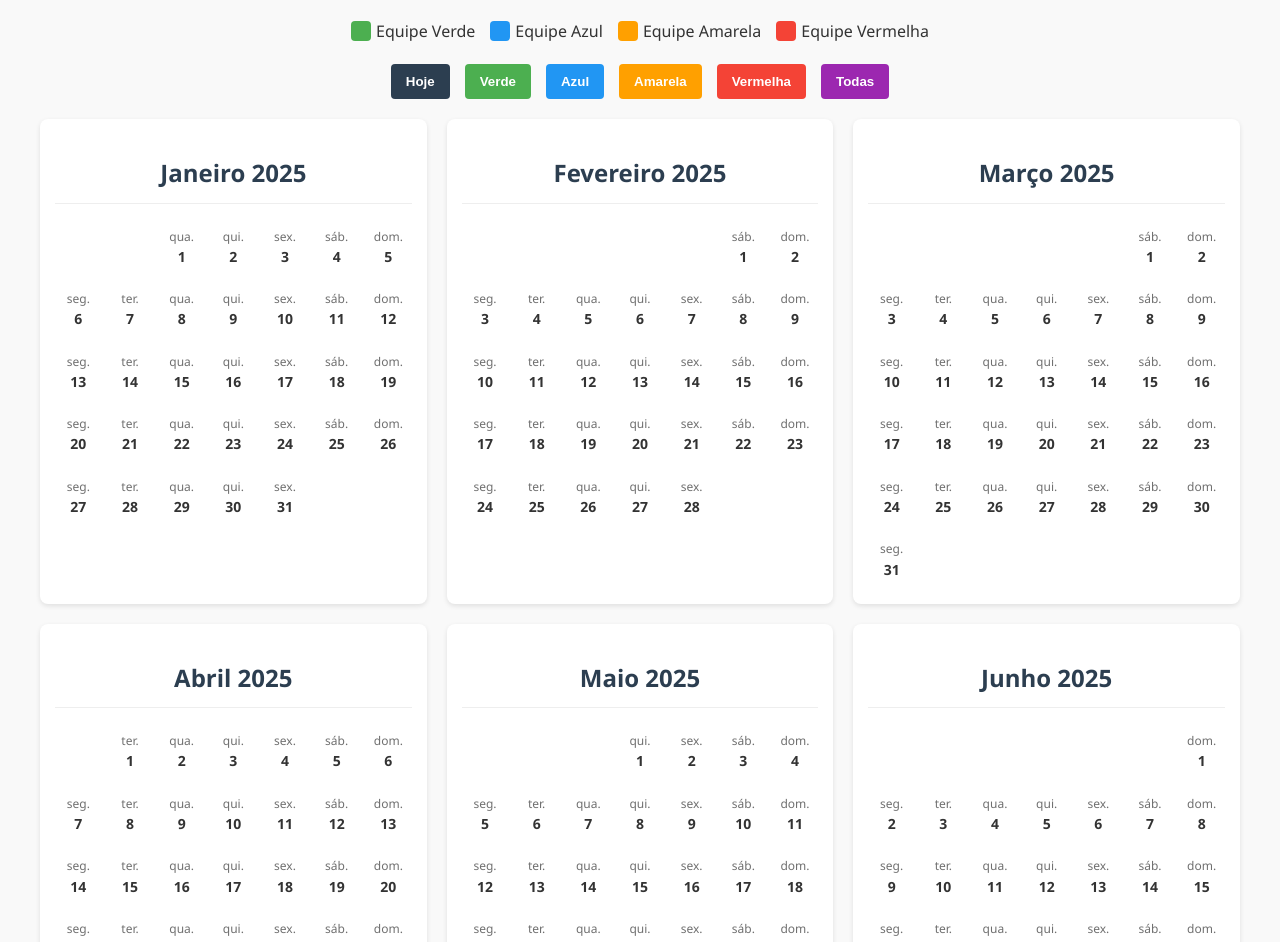
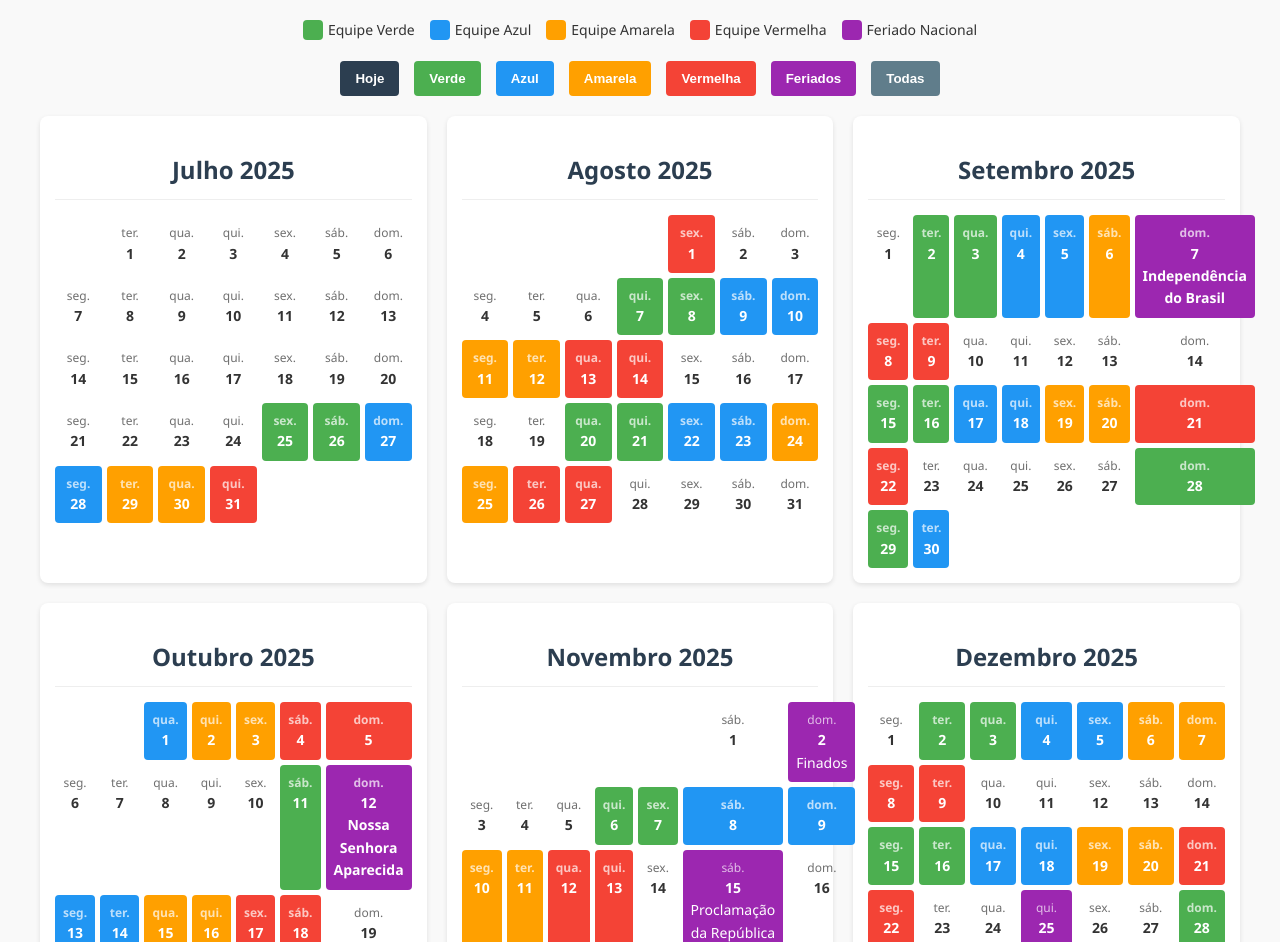
Before and after one commit to maycowgrummt/escala6x2mw, a plain HTML site: page index.html in a window 1280 px wide. Shown: the part 104-1046 px from the top of the page. Drawn offline with Linux system fonts and the light colour scheme.

Commit message:
Update index.html

```diff
--- a/index.html
+++ b/index.html
@@ -3,13 +3,14 @@
 <head>
     <meta charset="UTF-8">
     <meta name="viewport" content="width=device-width, initial-scale=1.0">
-    <title>Folgas das Equipes 2025-2026</title>
+    <title>Folgas das Equipes e Feriados 2025-2026</title>
     <style>
         :root {
             --verde: #4CAF50;
             --azul: #2196F3;
             --amarelo: #FFEB3B;
             --vermelho: #F44336;
+            --feriado: #9C27B0;
         }
 
         body {
@@ -63,7 +64,8 @@
         #azul-btn { background-color: var(--azul); }
         #amarelo-btn { background-color: #FFA000; }
         #vermelho-btn { background-color: var(--vermelho); }
-        #all-btn { background-color: #9C27B0; color: white; }
+        #feriados-btn { background-color: var(--feriado); color: white; }
+        #all-btn { background-color: #607D8B; color: white; }
 
         .calendar {
             display: grid;
@@ -123,6 +125,7 @@
         .azul { background-color: var(--azul); }
         .amarelo { background-color: #FFA000; }
         .vermelho { background-color: var(--vermelho); }
+        .feriado { background-color: var(--feriado); color: white; }
 
         .legend {
             display: flex;
@@ -136,12 +139,17 @@
             display: flex;
             align-items: center;
             gap: 5px;
+            font-size: 14px;
         }
 
         .legend-color {
             width: 20px;
             height: 20px;
             border-radius: 4px;
+        }
+
+        .empty {
+            visibility: hidden;
         }
 
         @media (max-width: 768px) {
@@ -158,11 +166,15 @@
                 padding: 5px;
                 font-size: 12px;
             }
+
+            .legend-item {
+                font-size: 12px;
+            }
         }
     </style>
 </head>
 <body>
-    <h1>Folgas das Equipes 2025-2026</h1>
+    <h1>Folgas das Equipes e Feriados 2025-2026</h1>
 
     <div class="legend">
         <div class="legend-item">
@@ -181,6 +193,10 @@
             <div class="legend-color" style="background-color: #F44336;"></div>
             <span>Equipe Vermelha</span>
         </div>
+        <div class="legend-item">
+            <div class="legend-color" style="background-color: #9C27B0;"></div>
+            <span>Feriado Nacional</span>
+        </div>
     </div>
 
     <div class="controls">
@@ -189,6 +205,7 @@
         <button id="azul-btn" class="team-btn">Azul</button>
         <button id="amarelo-btn" class="team-btn">Amarela</button>
         <button id="vermelho-btn" class="team-btn">Vermelha</button>
+        <button id="feriados-btn">Feriados</button>
         <button id="all-btn">Todas</button>
     </div>
 
@@ -204,12 +221,42 @@
                 vermelho: ['2025-07-31', '2025-08-01']
             };
 
+            // Feriados nacionais brasileiros (2025-2026)
+            const holidays = {
+                '2025-01-01': 'Confraternização Universal',
+                '2025-03-03': 'Carnaval',
+                '2025-03-04': 'Carnaval',
+                '2025-04-18': 'Sexta-feira Santa',
+                '2025-04-21': 'Tiradentes',
+                '2025-05-01': 'Dia do Trabalho',
+                '2025-06-19': 'Corpus Christi',
+                '2025-09-07': 'Independência do Brasil',
+                '2025-10-12': 'Nossa Senhora Aparecida',
+                '2025-11-02': 'Finados',
+                '2025-11-15': 'Proclamação da República',
+                '2025-12-25': 'Natal',
+
+                '2026-01-01': 'Confraternização Universal',
+                '2026-02-16': 'Carnaval',
+                '2026-02-17': 'Carnaval',
+                '2026-04-03': 'Sexta-feira Santa',
+                '2026-04-21': 'Tiradentes',
+                '2026-05-01': 'Dia do Trabalho',
+                '2026-06-04': 'Corpus Christi',
+                '2026-09-07': 'Independência do Brasil',
+                '2026-10-12': 'Nossa Senhora Aparecida',
+                '2026-11-02': 'Finados',
+                '2026-11-15': 'Proclamação da República',
+                '2026-12-25': 'Natal'
+            };
+
             // Objeto para armazenar todas as folgas
             let allDaysOff = {
                 verde: [...initialData.verde],
                 azul: [...initialData.azul],
                 amarelo: [...initialData.amarelo],
-                vermelho: [...initialData.vermelho]
+                vermelho: [...initialData.vermelho],
+                feriados: Object.keys(holidays)
             };
 
             // Gerar todas as folgas até o final de 2026
@@ -222,6 +269,7 @@
             const azulBtn = document.getElementById('azul-btn');
             const amareloBtn = document.getElementById('amarelo-btn');
             const vermelhoBtn = document.getElementById('vermelho-btn');
+            const feriadosBtn = document.getElementById('feriados-btn');
             const allBtn = document.getElementById('all-btn');
 
             // Estado atual
@@ -236,6 +284,7 @@
             azulBtn.addEventListener('click', () => filterByTeam('azul'));
             amareloBtn.addEventListener('click', () => filterByTeam('amarelo'));
             vermelhoBtn.addEventListener('click', () => filterByTeam('vermelho'));
+            feriadosBtn.addEventListener('click', () => filterByTeam('feriados'));
             allBtn.addEventListener('click', () => filterByTeam('all'));
 
             // Função para gerar todas as folgas até o final de 2026
@@ -281,10 +330,14 @@
 
                 const today = new Date();
                 const currentYear = today.getFullYear();
+                const currentMonth = today.getMonth();
                 const years = [currentYear, currentYear + 1];
 
                 years.forEach(year => {
-                    for (let month = 0; month < 12; month++) {
+                    // Começar do mês atual se for o ano corrente
+                    const startMonth = (year === currentYear) ? currentMonth : 0;
+
+                    for (let month = startMonth; month < 12; month++) {
                         const firstDay = new Date(year, month, 1);
                         const lastDay = new Date(year, month + 1, 0);
 
@@ -329,10 +382,19 @@
                             if (allDaysOff.amarelo.includes(dateStr)) teamsOff.push('amarelo');
                             if (allDaysOff.vermelho.includes(dateStr)) teamsOff.push('vermelho');
 
+                            // Verificar feriados
+                            let holidayName = holidays[dateStr];
+                            if (holidayName) {
+                                dayEl.classList.add('feriado');
+                                dayEl.setAttribute('title', holidayName);
+                            }
+
                             // Aplicar filtro
                             let showDay = false;
                             if (filter === 'all') {
                                 showDay = true;
+                            } else if (filter === 'feriados') {
+                                showDay = holidayName !== undefined;
                             } else {
                                 showDay = teamsOff.includes(filter);
                             }
@@ -350,6 +412,7 @@
                             dayEl.innerHTML = `
                                 <div class="weekday">${weekday}</div>
                                 <div class="day-number">${day}</div>
+                                ${holidayName ? '<div class="holiday-name">'+holidayName+'</div>' : ''}
                             `;
 
                             daysEl.appendChild(dayEl);
```
